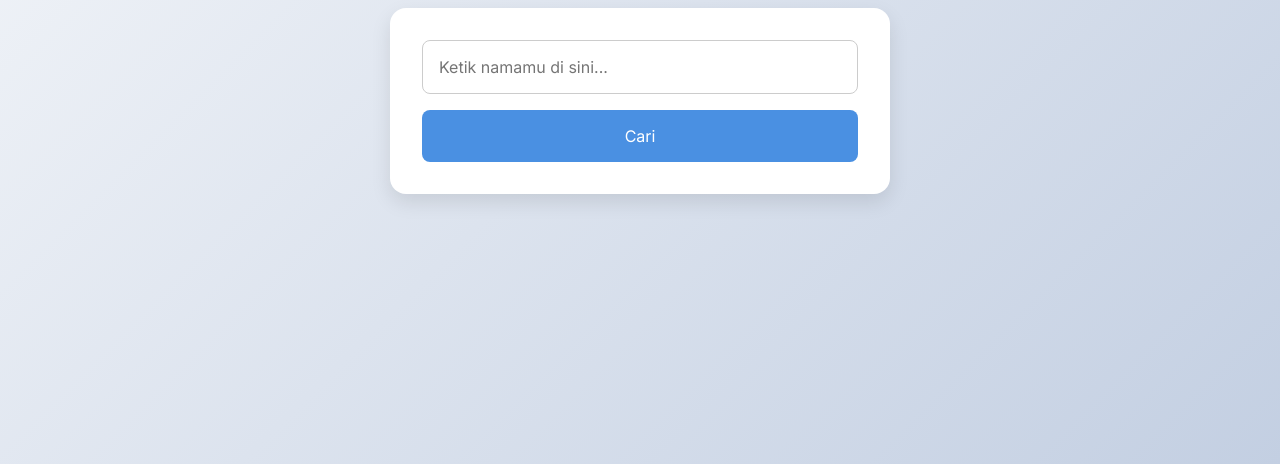
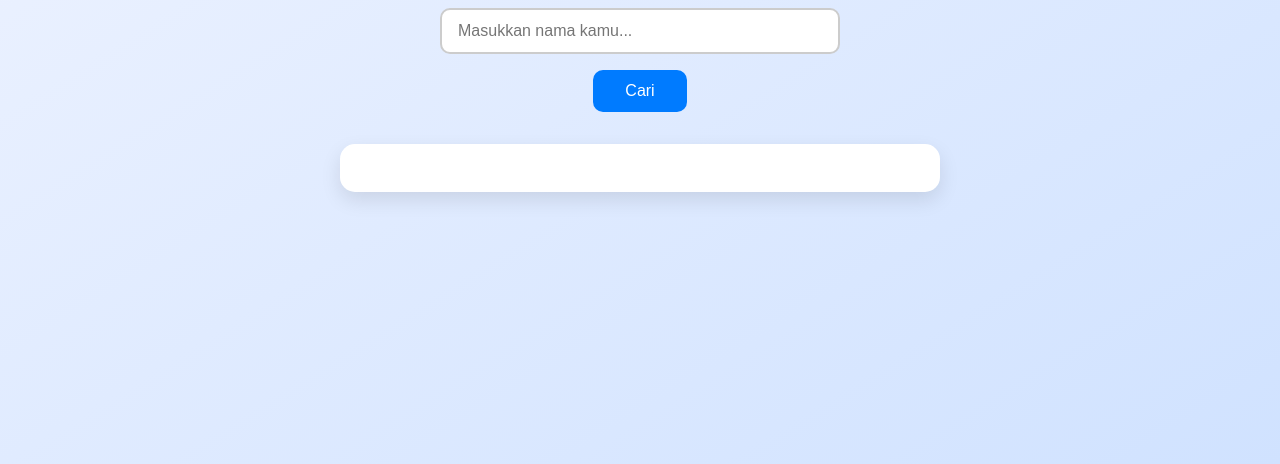
Before and after one commit to NSI130/Ucapan_Terakhir, a plain HTML site: page index.html in a window 1280 px wide. Shown: the part 336-800 px from the top of the page. Drawn offline with Linux system fonts and the light colour scheme.

Commit message:
index.html

```diff
--- a/index.html
+++ b/index.html
@@ -1,86 +1,102 @@
 <!DOCTYPE html>
 <html lang="id">
 <head>
-  <meta charset="UTF-8" />
-  <meta name="viewport" content="width=device-width, initial-scale=1.0" />
+  <meta charset="UTF-8">
+  <meta name="viewport" content="width=device-width, initial-scale=1.0">
   <title>Ucapan Terakhir</title>
-  <link href="https://fonts.googleapis.com/css2?family=Inter:wght@400;600&display=swap" rel="stylesheet">
+  <link rel="preconnect" href="https://fonts.googleapis.com">
+  <link rel="preconnect" href="https://fonts.gstatic.com" crossorigin>
+  <link href="https://fonts.googleapis.com/css2?family=Poppins:wght@400;600&display=swap" rel="stylesheet">
   <style>
     * {
-      box-sizing: border-box;
-      font-family: 'Inter', sans-serif;
       margin: 0;
       padding: 0;
+      box-sizing: border-box;
     }
+
     body {
+      font-family: 'Poppins', sans-serif;
+      background: linear-gradient(to bottom right, #f0f4ff, #d0e2ff);
       display: flex;
       flex-direction: column;
       align-items: center;
       justify-content: center;
       min-height: 100vh;
-      background: linear-gradient(135deg, #f5f7fa, #c3cfe2);
       padding: 2rem;
+      animation: fadeIn 1s ease-in-out;
     }
+
+    @keyframes fadeIn {
+      from { opacity: 0; transform: translateY(20px); }
+      to { opacity: 1; transform: translateY(0); }
+    }
+
     h1 {
-      font-size: 2.5rem;
-      font-weight: 600;
+      font-size: 2rem;
       margin-bottom: 1.5rem;
+      color: #333;
       text-align: center;
-      color: #333;
     }
-    .search-container {
-      background: white;
-      padding: 2rem;
-      border-radius: 1rem;
-      box-shadow: 0 8px 20px rgba(0, 0, 0, 0.1);
+
+    input[type="text"] {
+      padding: 0.75rem 1rem;
       width: 100%;
-      max-width: 500px;
+      max-width: 400px;
+      font-size: 1rem;
+      border: 2px solid #ccc;
+      border-radius: 10px;
+      margin-bottom: 1rem;
+      transition: all 0.3s ease;
     }
-    input[type="text"] {
-      width: 100%;
-      padding: 1rem;
+
+    input[type="text"]:focus {
+      outline: none;
+      border-color: #007bff;
+      background-color: #f7fbff;
+    }
+
+    button {
+      padding: 0.75rem 2rem;
       font-size: 1rem;
-      border: 1px solid #ccc;
-      border-radius: 0.5rem;
-      margin-bottom: 1rem;
-    }
-    button {
-      width: 100%;
-      padding: 1rem;
-      font-size: 1rem;
-      background-color: #4a90e2;
+      background-color: #007bff;
       color: white;
       border: none;
-      border-radius: 0.5rem;
+      border-radius: 10px;
       cursor: pointer;
-      transition: background-color 0.3s;
+      transition: background-color 0.3s ease, transform 0.2s ease;
     }
+
     button:hover {
-      background-color: #357ab7;
+      background-color: #0056b3;
+      transform: scale(1.05);
     }
-    #result {
+
+    #output {
       margin-top: 2rem;
-      background: white;
+      background-color: white;
       padding: 1.5rem;
-      border-radius: 1rem;
-      box-shadow: 0 8px 20px rgba(0, 0, 0, 0.05);
-      display: none;
+      border-radius: 15px;
+      box-shadow: 0 8px 20px rgba(0, 0, 0, 0.1);
+      max-width: 600px;
+      width: 100%;
       white-space: pre-wrap;
+      font-size: 1rem;
+      color: #333;
+      opacity: 0;
+      animation: fadeOutput 1s ease forwards;
+      animation-delay: 0.5s;
     }
-    @media (max-width: 600px) {
-      h1 {
-        font-size: 2rem;
-      }
+
+    @keyframes fadeOutput {
+      to { opacity: 1; }
     }
   </style>
 </head>
 <body>
-  <h1>Ucapan Terakhir</h1>
-  <div class="search-container">
-    <input type="text" id="nameInput" placeholder="Ketik namamu di sini..." />
-    <button onclick="searchGreeting()">Cari</button>
-    <div id="result"></div>
-  </div>
+  <h1>Temukan Ucapan Terakhirmu</h1>
+  <input type="text" id="searchInput" placeholder="Masukkan nama kamu...">
+  <button onclick="searchUcapan()">Cari</button>
+  <div id="output"></div>
 
   <script src="script.js"></script>
 </body>
```
